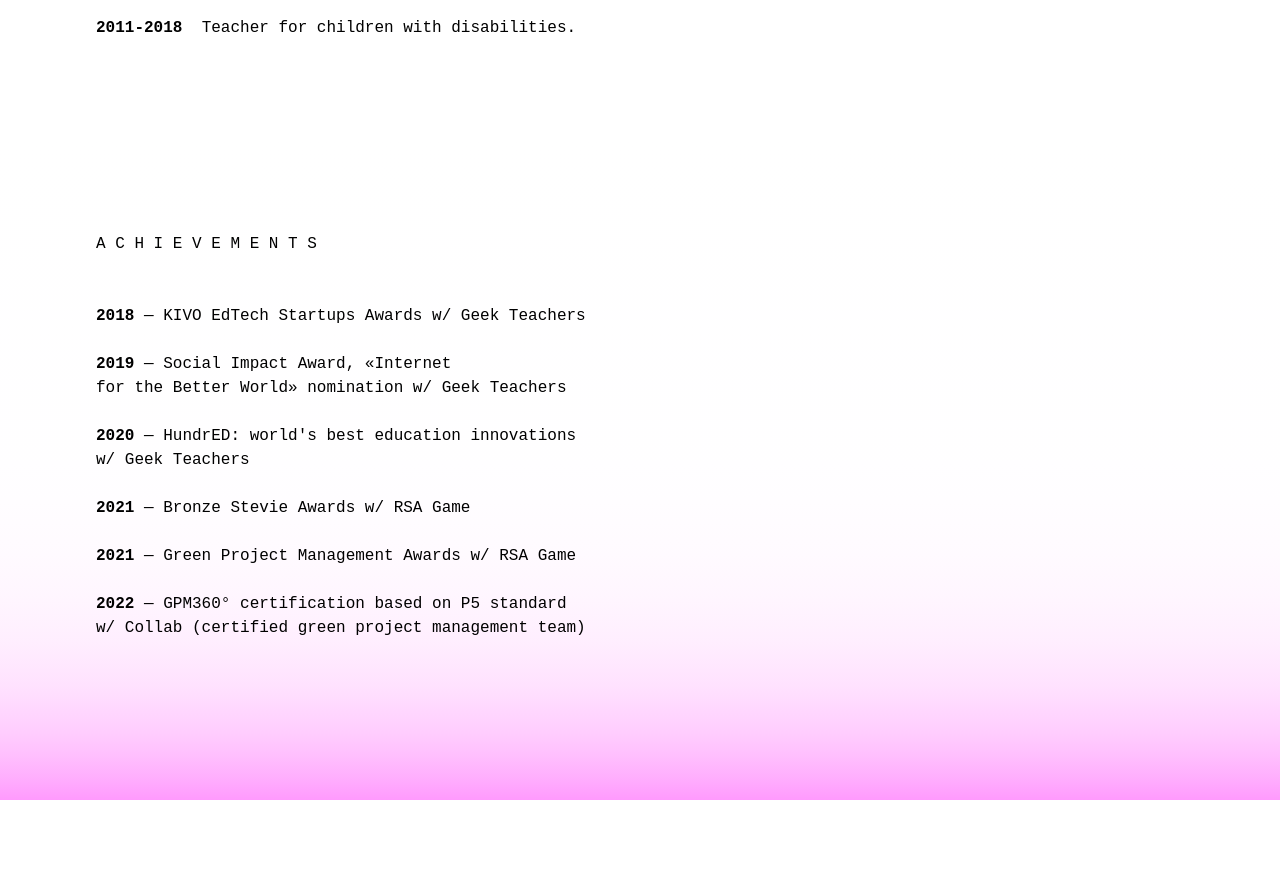
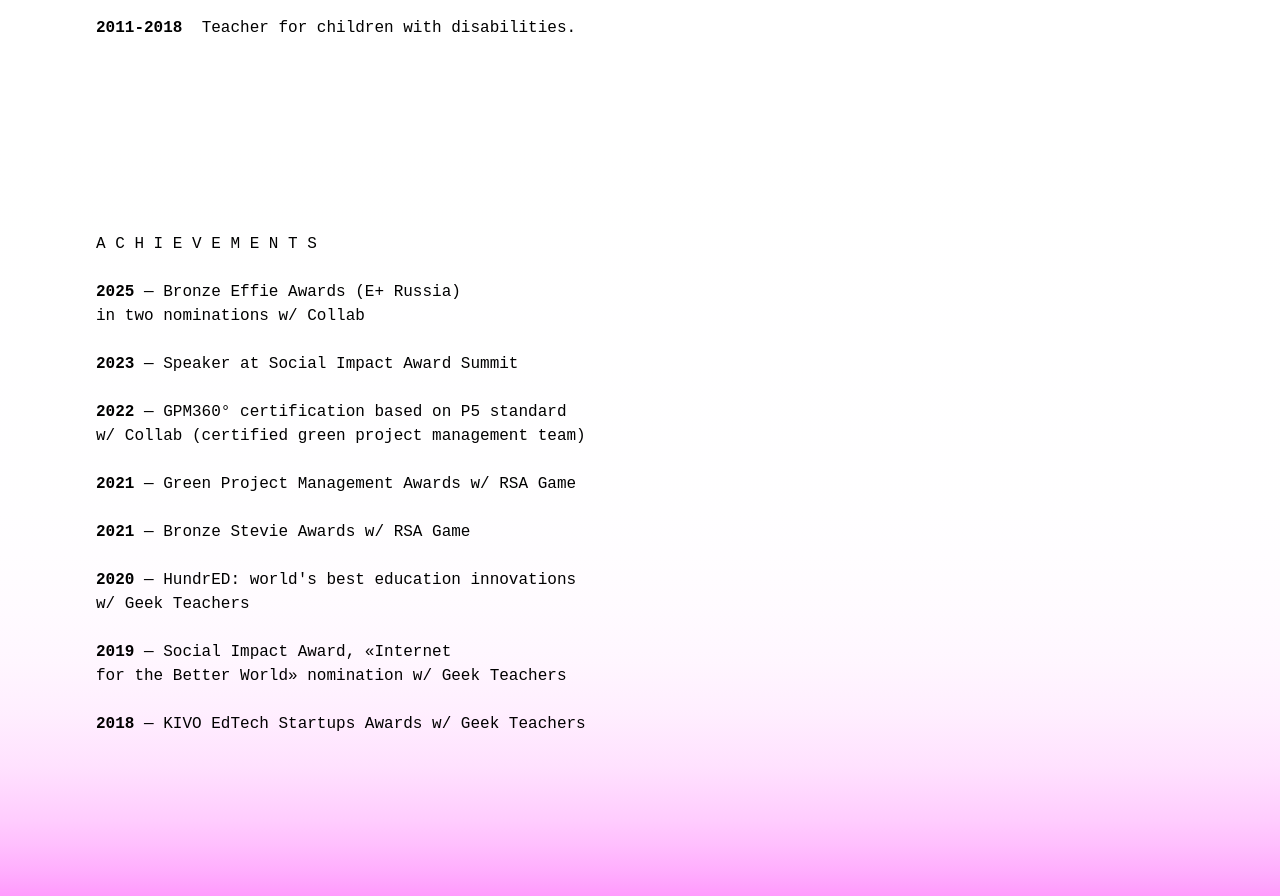
Before and after one commit to fadeouter/fadeouter.github.io, a plain HTML site: page index.html in a window 1280 px wide. Shown: the part 1160-2056 px from the top of the page. Before the commit the page ends 1960 px from the top, so only its background shows below. Drawn offline with Linux system fonts and the light colour scheme; a web font is replaced by a local one.

Commit message:
updated achievements

```diff
--- a/index.html
+++ b/index.html
@@ -230,21 +230,30 @@ on effective social program&nbsp;ʳᵘˢ</span></a>
   <b>2011-2018</b>  Teacher for children with disabilities.</div>
 <div class="content" style="background: linear-gradient(#fff,90%,#ff9afd)">  A C H I E V E M E N T S
 
+  <b>2025</b> — Bronze Effie Awards (E+ Russia)
+  in two nominations w/ Collab
 
-  <b>2018</b> — KIVO EdTech Startups Awards w/ Geek Teachers
+  <b>2023</b> — Speaker at Social Impact Award Summit
+
+  <b>2022</b> — GPM360° certification based on P5 standard
+  w/ Collab (certified green project management team)
+
+  <b>2021</b> — Green Project Management Awards w/ RSA Game
+
+  <b>2021</b> — Bronze Stevie Awards w/ RSA Game
+
+  <b>2020</b> — HundrED: world's best education innovations
+  w/ Geek Teachers
 
   <b>2019</b> — Social Impact Award, «Internet
   for the Better World» nomination w/ Geek Teachers
 
-  <b>2020</b> — HundrED: world's best education innovations
-  w/ Geek Teachers
+  <b>2018</b> — KIVO EdTech Startups Awards w/ Geek Teachers</div>
 
-  <b>2021</b> — Bronze Stevie Awards w/ RSA Game
 
-  <b>2021</b> — Green Project Management Awards w/ RSA Game
 
-  <b>2022</b> — GPM360° certification based on P5 standard
-  w/ Collab (certified green project management team)</div>
+
+
 
 </body>
 </html>
```
